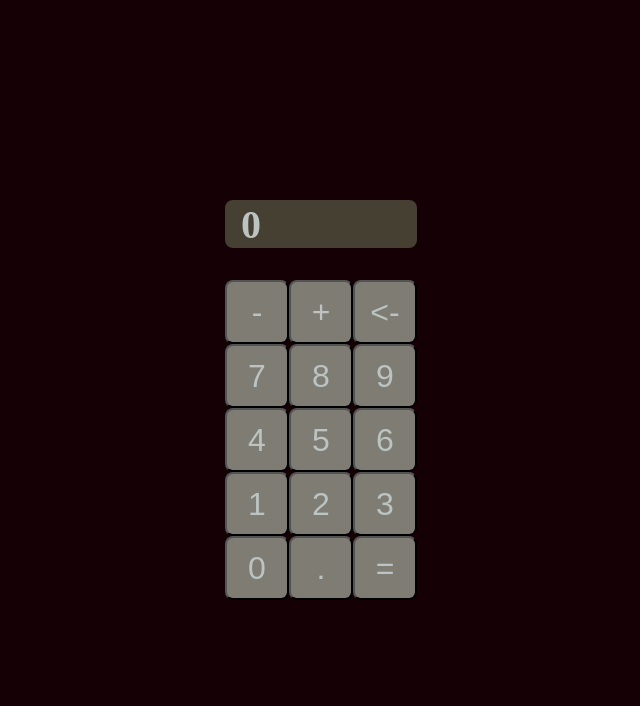
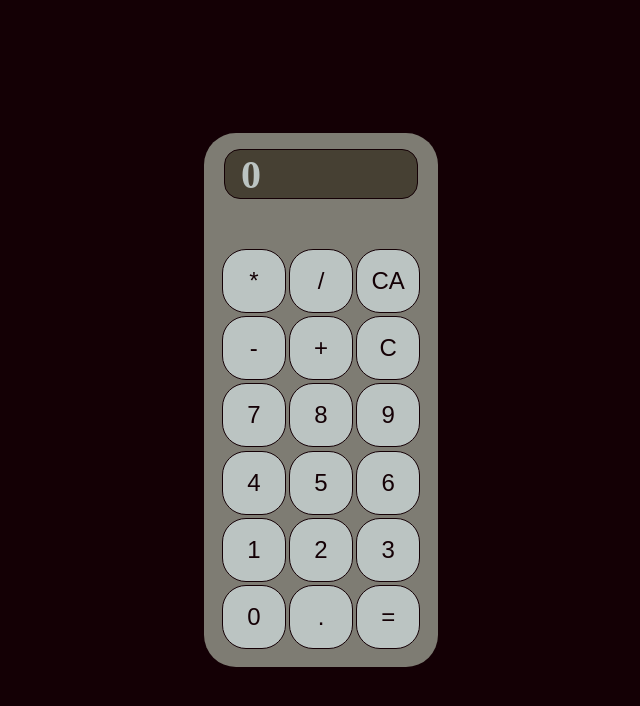
Before and after one commit to tiagoramirez/calculator-angular, an Angular app: page / in a window 1280 px wide. Shown: the top 706 px of the page, without its empty margins (319-959 px from the left). Built offline with nearby package versions, Linux system fonts and the light colour scheme.

Commit message:
Terminado

```diff
--- a/src/app/app.component.css
+++ b/src/app/app.component.css
@@ -1,7 +1,11 @@
 app-calculator {
     display: flex;
-    height: 100vh;
+    height: auto;
+    width: auto;
     align-items: center;
     justify-content: center;
     flex-direction: column;
+    background-color: #7E7C73;
+    padding: 1rem;
+    border-radius: 2rem;
 }
--- a/src/app/calculator/calculator.component.css
+++ b/src/app/calculator/calculator.component.css
@@ -1,40 +1,48 @@
-.resultado h1{
-    color: #BBC4C2;
-    text-align: left;
-    font-size: 2.5rem;
-    margin-left: 1rem;
-}
-
-.resultado{
+.resultado {
     background-color: #464033;
     min-width: 12rem;
-    margin: 0;
-    /* border: 0; */
-    border-radius: .5rem;
+    border: .1rem #140005 solid;
+    border-radius: 1rem;
     height: 3rem;
     display: flex;
     align-items: center;
 }
 
-.numeros p{
-    color: white;
+.resultado h1 {
+    color: #BBC4C2;
+    text-align: left;
+    font-size: 2.5rem;
+    margin: 0 1rem 0 1rem;
 }
 
-.numeros{
+.numeros p {
+    color: #464033;
+    font-size: 1.5rem;
+    font-weight: bold;
+}
+
+.numeros {
     display: flex;
     flex-direction: row;
 }
 
-.botones{
+.botones {
     display: flex;
     flex-direction: column;
 }
 
-input{
+input {
     width: 4rem;
     height: 4rem;
-    font-size: 2rem;
-    border-radius: .5rem;
+    font-size: 1.5rem;
+    border-radius: 1.5rem;
+    border: .1rem #140005 solid;
+    margin: .1rem;
+    color: #140005;
+    background-color: #BBC4C2;
+}
+
+input:hover{
     color: #BBC4C2;
-    background-color: #7E7C73;
+    background-color: #140005;
 }
--- a/src/app/calculator/calculator.component.html
+++ b/src/app/calculator/calculator.component.html
@@ -10,9 +10,15 @@
 
 <div class="botones">
     <div class="operaciones1">
+        <input type="button" value="*" (click)="mult()">
+        <input type="button" value="/" (click)="div()">
+        <input type="button" value="CA" (click)="clearAll()">
+    </div>
+
+    <div class="operaciones2">
         <input type="button" value="-" (click)="minus()">
         <input type="button" value="+" (click)="sum()">
-        <input type="button" value="<-" (click)="removeNumber()">
+        <input type="button" value="C" (click)="removeNumber()">
     </div>
 
     <div class="fila1">
@@ -34,7 +40,7 @@
     </div>
     <div class="fila4">
         <input type="button" value="0" (click)="addNumber(0)">
-        <input type="button" value=".">
+        <input type="button" value="." (click)="addPoint()">
         <input type="button" value="=" (click)="loadResult()">
     </div>
 </div>
--- a/src/app/calculator/calculator.component.ts
+++ b/src/app/calculator/calculator.component.ts
@@ -11,13 +11,13 @@ export class CalculatorComponent {
 	result: number = 0;
 	isTurnNumber2: boolean = false;
 	operation: number = 0;
-	operationStr: string ="";
+	operationStr: string = "";
 
 	addNumber(numberToAdd: number) {
-		if (this.isTurnNumber2) {
+		if (this.isTurnNumber2 && this.number2.length<13) {
 			this.number2 += numberToAdd;
 		}
-		else {
+		else if(this.number1.length<13){
 			this.number1 += numberToAdd;
 		}
 	}
@@ -31,46 +31,96 @@ export class CalculatorComponent {
 		}
 	}
 
-	sum(){
-		this.operation=1;
-		this.isTurnNumber2=true;
-		this.operationStr="+";
+	sum() {
+		if (this.number1 === "") {
+			this.number1 = "0";
+		}
+		this.operation = 1;
+		this.isTurnNumber2 = true;
+		this.operationStr = "+";
 	}
 
-	minus(){
-		this.operation=2;
-		this.isTurnNumber2=true;
-		this.operationStr="-";
+	minus() {
+		if (this.number1 === "") {
+			this.number1 = "0";
+		}
+		this.operation = 2;
+		this.isTurnNumber2 = true;
+		this.operationStr = "-";
+	}
+
+	mult() {
+		if (this.number1 === "") {
+			this.number1 = "0";
+		}
+		this.operation = 3;
+		this.isTurnNumber2 = true;
+		this.operationStr = "*";
+	}
+
+	div() {
+		if (this.number1 === "") {
+			this.number1 = "0";
+		}
+		this.operation = 4;
+		this.isTurnNumber2 = true;
+		this.operationStr = "/";
+	}
+
+	addPoint() {
+		if (this.isTurnNumber2 && !this.number2.includes(".") && parseInt(this.number2) !== 0 && this.number2 !== "") {
+			this.number2 += ".";
+		}
+		else if (!this.number1.includes(".") && parseInt(this.number1) !== 0 && this.number1 !== "") {
+			this.number1 += ".";
+		}
 	}
 
 	loadResult() {
 		switch (this.operation) {
 			case 0:
-				if(this.number1!==""){
-					this.result=parseInt(this.number1);
+				if (this.number1 !== "") {
+					this.result = parseFloat(this.number1);
 					this.reset();
 				}
 				break;
 			case 1:
-				if(this.number2!==""){
-					this.result = parseInt(this.number1) + parseInt(this.number2);
+				if (this.number2 !== "") {
+					this.result = parseFloat(this.number1) + parseFloat(this.number2);
 					this.reset();
 				}
 				break;
 			case 2:
-				if(this.number2!==""){
-					this.result = parseInt(this.number1) - parseInt(this.number2);
+				if (this.number2 !== "") {
+					this.result = parseFloat(this.number1) - parseFloat(this.number2);
+					this.reset();
+				}
+				break;
+			case 3:
+				if (this.number2 !== "") {
+					this.result = parseFloat(this.number1) * parseFloat(this.number2);
+					this.reset();
+				}
+				break;
+			case 4:
+				if (this.number2 !== "") {
+					this.result = parseFloat(this.number1) / parseFloat(this.number2);
 					this.reset();
 				}
 				break;
 		}
 	}
 
-	reset(){
-		this.number2="";
-		this.number1="";
-		this.isTurnNumber2=false;
-		this.operation=0;
-		this.operationStr="";
+	clearAll(){
+		this.reset();
+		this.result=0;
+	}
+
+	reset() {
+		this.number2 = "";
+		this.number1 = "";
+		this.isTurnNumber2 = false;
+		this.operation = 0;
+		this.operationStr = "";
 	}
 }
--- a/src/styles.css
+++ b/src/styles.css
@@ -2,3 +2,10 @@ body {
     margin: 0;
     background-color: #140005;
 }
+
+app-root{
+    display: flex;
+    justify-content: center;
+    align-items: center;
+    height: 100vh;
+}
```
